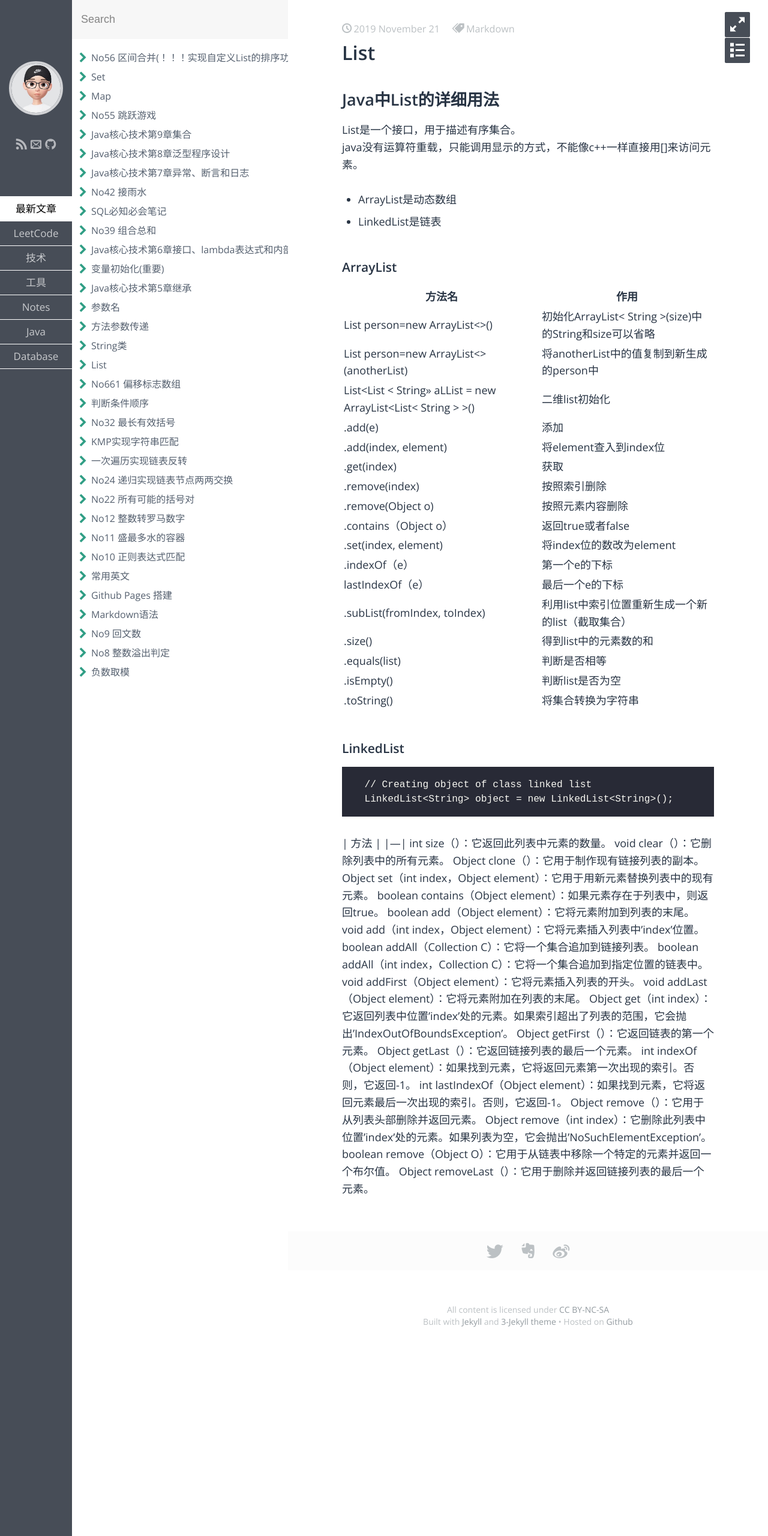
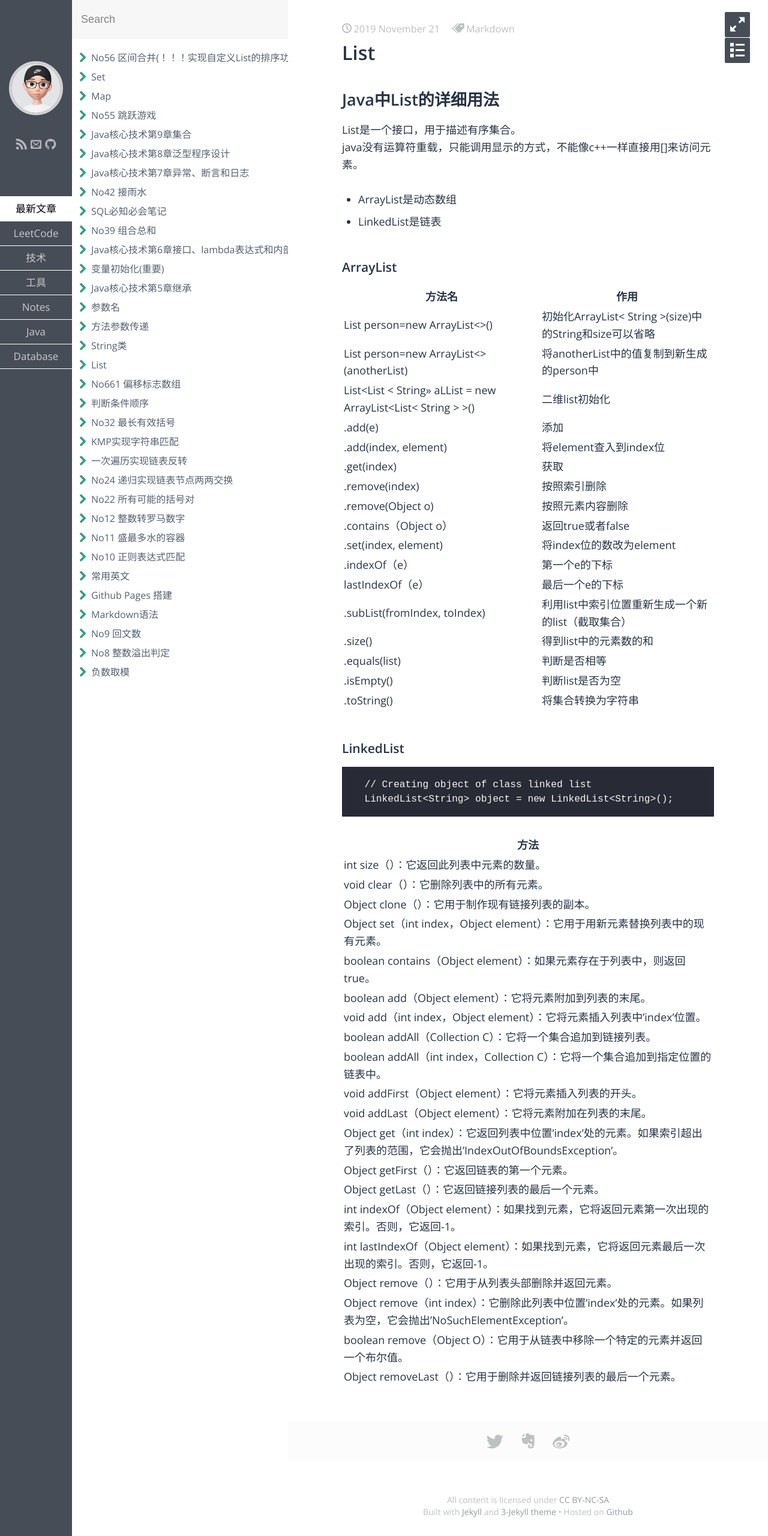
Before and after one commit to Tong0217/Tong0217.github.io, a Jekyll site: the page built from _posts/Java/2019-11-21-List.md, in a window 1280 px wide. Shown: the whole page at 60% size. Built offline with Jekyll 4.4.1, drawn with Linux system fonts in a browser that asks for light colours; some web fonts are replaced.

Commit message:
Update 2019-11-21-List.md

```diff
--- a/_posts/Java/2019-11-21-List.md
+++ b/_posts/Java/2019-11-21-List.md
@@ -41,23 +41,23 @@ java没有运算符重载，只能调用显示的方式，不能像c++一样直
 
 |    方法   |
 |---|
-int size（）：它返回此列表中元素的数量。
-void clear（）：它删除列表中的所有元素。
-Object clone（）：它用于制作现有链接列表的副本。
-Object set（int index，Object element）：它用于用新元素替换列表中的现有元素。
-boolean contains（Object element）：如果元素存在于列表中，则返回true。
-boolean add（Object element）：它将元素附加到列表的末尾。
-void add（int index，Object element）：它将元素插入列表中'index'位置。
-boolean addAll（Collection C）：它将一个集合追加到链接列表。
-boolean addAll（int index，Collection C）：它将一个集合追加到指定位置的链表中。
-void addFirst（Object element）：它将元素插入列表的开头。
-void addLast（Object element）：它将元素附加在列表的末尾。
-Object get（int index）：它返回列表中位置'index'处的元素。如果索引超出了列表的范围，它会抛出'IndexOutOfBoundsException'。
-Object getFirst（）：它返回链表的第一个元素。
-Object getLast（）：它返回链接列表的最后一个元素。
-int indexOf（Object element）：如果找到元素，它将返回元素第一次出现的索引。否则，它返回-1。
-int lastIndexOf（Object element）：如果找到元素，它将返回元素最后一次出现的索引。否则，它返回-1。
-Object remove（）：它用于从列表头部删除并返回元素。
-Object remove（int index）：它删除此列表中位置'index'处的元素。如果列表为空，它会抛出'NoSuchElementException'。
-boolean remove（Object O）：它用于从链表中移除一个特定的元素并返回一个布尔值。
-Object removeLast（）：它用于删除并返回链接列表的最后一个元素。
+|int size（）：它返回此列表中元素的数量。|
+|void clear（）：它删除列表中的所有元素。|
+|Object clone（）：它用于制作现有链接列表的副本。|
+|Object set（int index，Object element）：它用于用新元素替换列表中的现有元素。|
+|boolean contains（Object element）：如果元素存在于列表中，则返回true。|
+|boolean add（Object element）：它将元素附加到列表的末尾。|
+|void add（int index，Object element）：它将元素插入列表中'index'位置。|
+|boolean addAll（Collection C）：它将一个集合追加到链接列表。|
+|boolean addAll（int index，Collection C）：它将一个集合追加到指定位置的链表中。|
+|void addFirst（Object element）：它将元素插入列表的开头。|
+|void addLast（Object element）：它将元素附加在列表的末尾。|
+|Object get（int index）：它返回列表中位置'index'处的元素。如果索引超出了列表的范围，它会抛出'IndexOutOfBoundsException'。|
+|Object getFirst（）：它返回链表的第一个元素。|
+|Object getLast（）：它返回链接列表的最后一个元素。|
+|int indexOf（Object element）：如果找到元素，它将返回元素第一次出现的索引。否则，它返回-1。|
+|int lastIndexOf（Object element）：如果找到元素，它将返回元素最后一次出现的索引。否则，它返回-1。|
+|Object remove（）：它用于从列表头部删除并返回元素。|
+|Object remove（int index）：它删除此列表中位置'index'处的元素。如果列表为空，它会抛出'NoSuchElementException'。|
+|boolean remove（Object O）：它用于从链表中移除一个特定的元素并返回一个布尔值。|
+|Object removeLast（）：它用于删除并返回链接列表的最后一个元素。|
```
